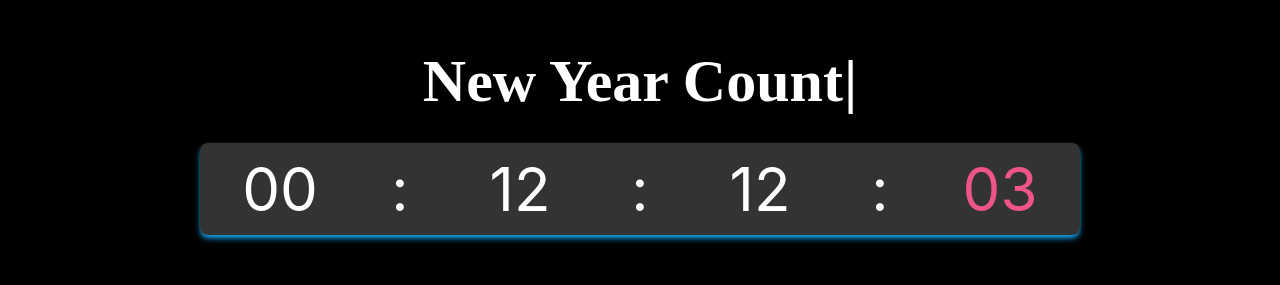
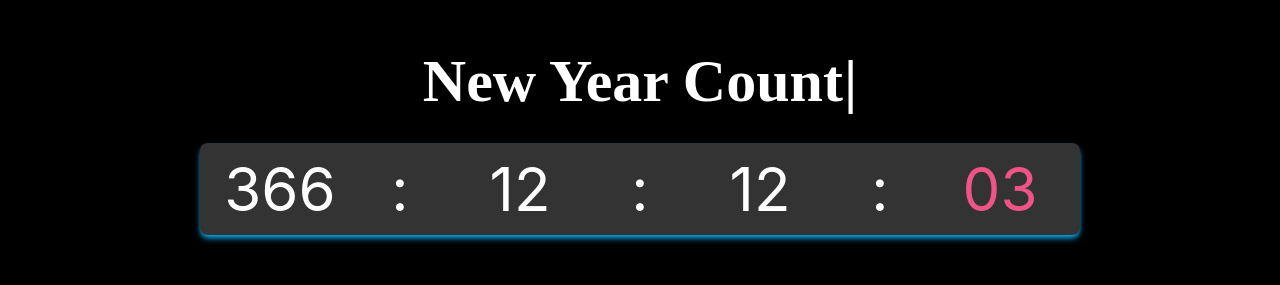
Before and after one commit to castariva18/new-year-countdown, a React (Create React App) app: page / in a window 1280 px wide. Shown: the part 257-542 px from the top of the page. Built offline with nearby package versions, Linux system fonts and the light colour scheme.

Commit message:
Update HomePage.tsx

```diff
--- a/src/pages/HomePage.tsx
+++ b/src/pages/HomePage.tsx
@@ -112,7 +112,7 @@ const CountdownTimer: React.FC<{
 };
 
 const App: React.FC = () => {
-  const targetDate = new Date(2023, 11, 31, 23, 59, 59);
+  const targetDate = new Date(2024, 11, 31, 23, 59, 59);
 
   return (
     <>
```
